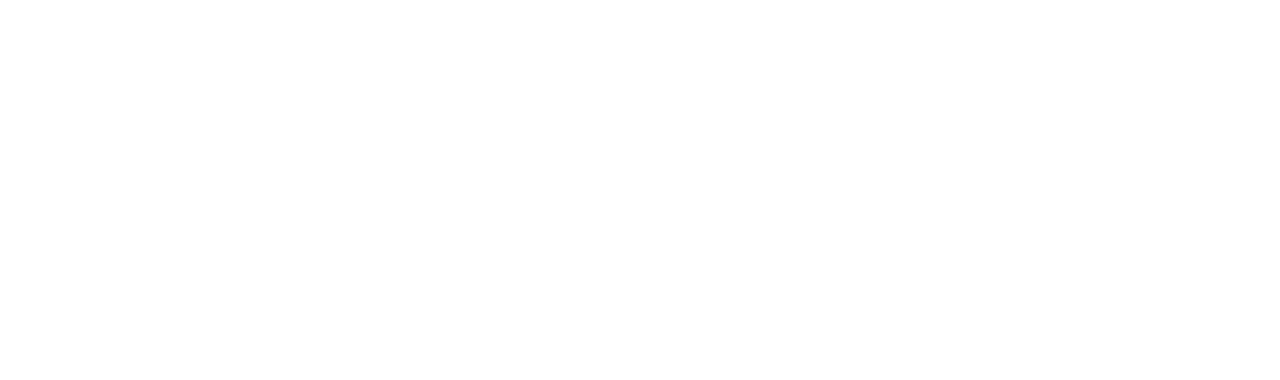
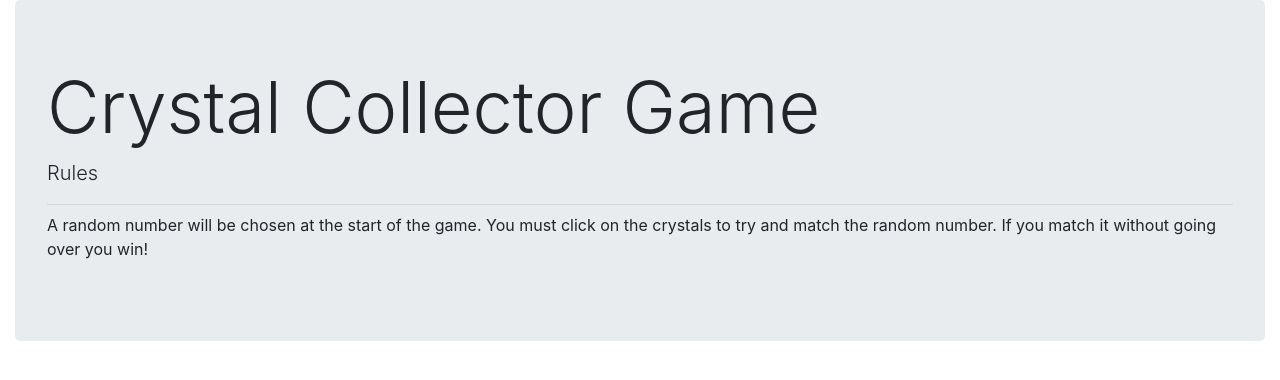
Before and after one commit to datmellowjello/unit-4-game, a plain HTML site: page index.html in a window 1280 px wide. Drawn offline with nearby package versions, Linux system fonts and the light colour scheme.

Commit message:
adding html

```diff
--- a/index.html
+++ b/index.html
@@ -10,6 +10,22 @@
     <link rel="stylesheet" href="https://stackpath.bootstrapcdn.com/bootstrap/4.3.1/css/bootstrap.min.css" integrity="sha384-ggOyR0iXCbMQv3Xipma34MD+dH/1fQ784/j6cY/iJTQUOhcWr7x9JvoRxT2MZw1T" crossorigin="anonymous">
   </head>
   <body>
+    <div class="container-fluid">
+            <div class="jumbotron">
+                <h1 class="display-3">Crystal Collector Game</h1>
+                <p class="lead">Rules</p>
+                <hr class="my-2">
+                <p>A random number will be chosen at the start of the game.  You must click on the crystals to try and match the random number.  If you match it without going over you win! </p>
+
+            </div>
+
+
+    </div>
+
+
+
+
+
 
     <!-- Optional JavaScript -->
     <!-- jQuery first, then Popper.js, then Bootstrap JS -->
```
